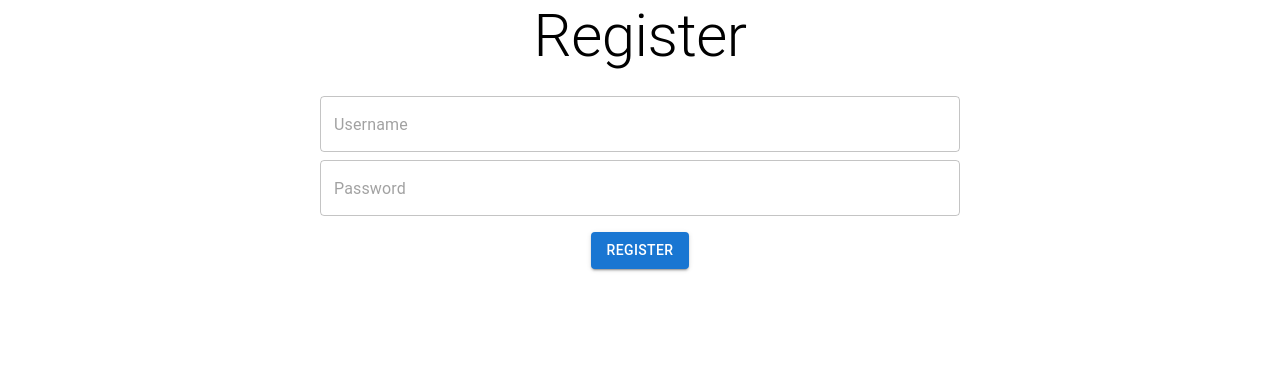
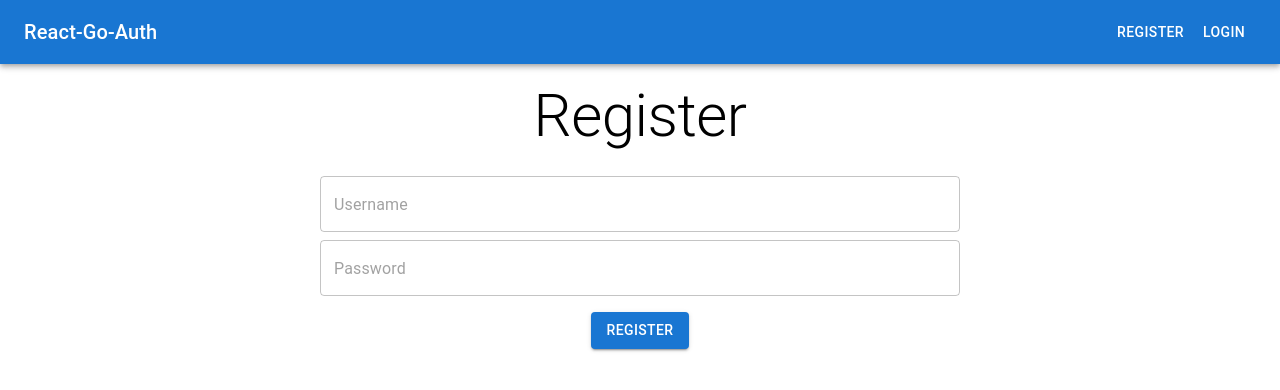
Before and after one commit to lebrancconvas/React-Go-JWT-Auth-freeCodeCamp, a React (Create React App) app in the folder client/: page /register in a window 1280 px wide. Shown: the top 390 px of the page. Built offline with nearby package versions, Linux system fonts and the light colour scheme.

Commit message:
💄 Add Navbar on Register Page.

```diff
--- a/client/src/pages/Registerpage.tsx
+++ b/client/src/pages/Registerpage.tsx
@@ -1,11 +1,15 @@
 import React from 'react';
 import {Typography, Button, TextField} from '@mui/material';
 import {Box} from '@mui/system';
+import Navbar from '../components/Navbar';
 
 const Registerpage = () => {
 	return (
 		<div>
-			<Box sx={{textAlign: 'center'}}>
+			<Box>
+				<Navbar />
+			</Box>
+			<Box sx={{textAlign: 'center'}} mt={2}>
 				<Typography variant="h2">
 					Register
 				</Typography>
```
